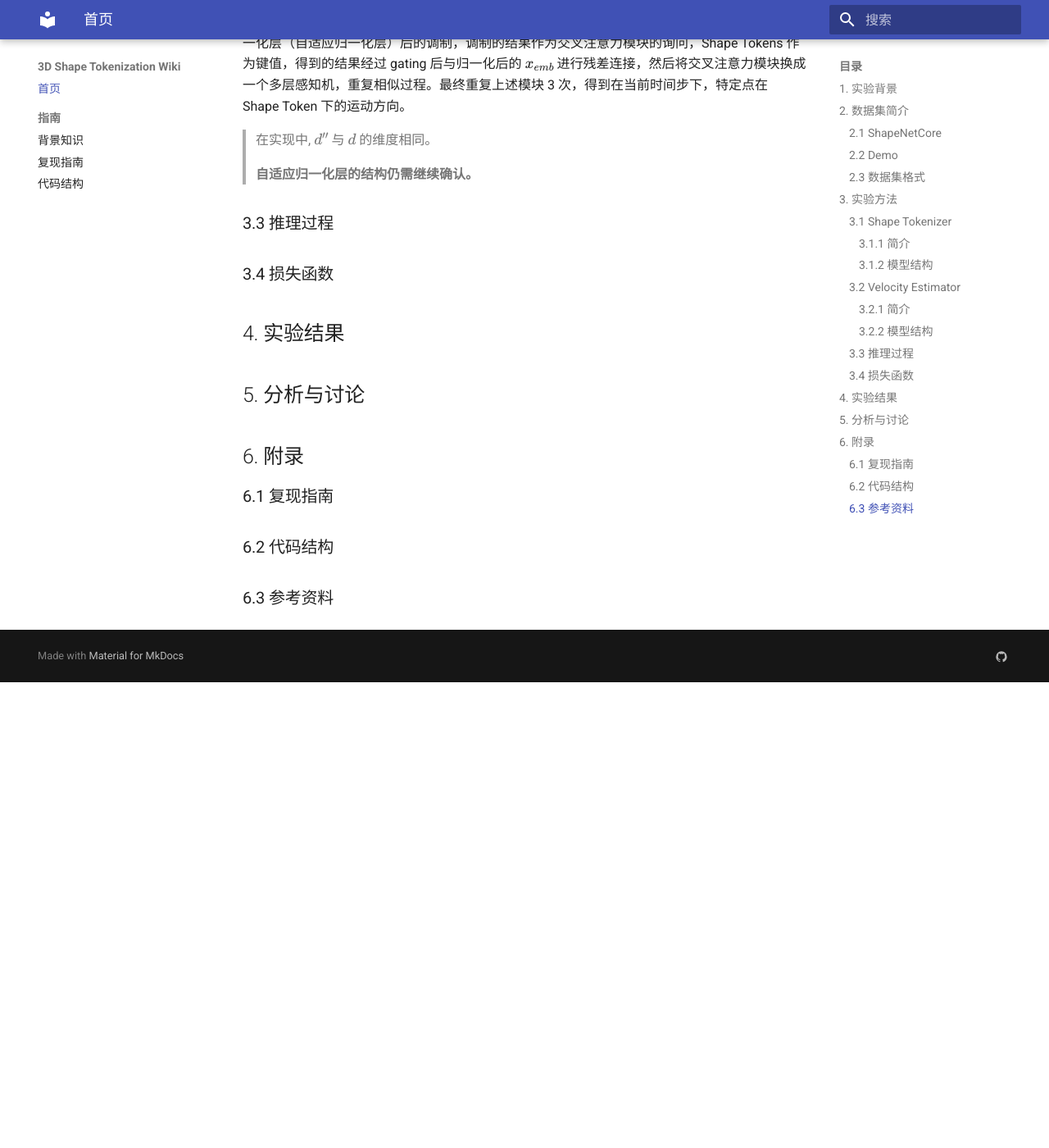
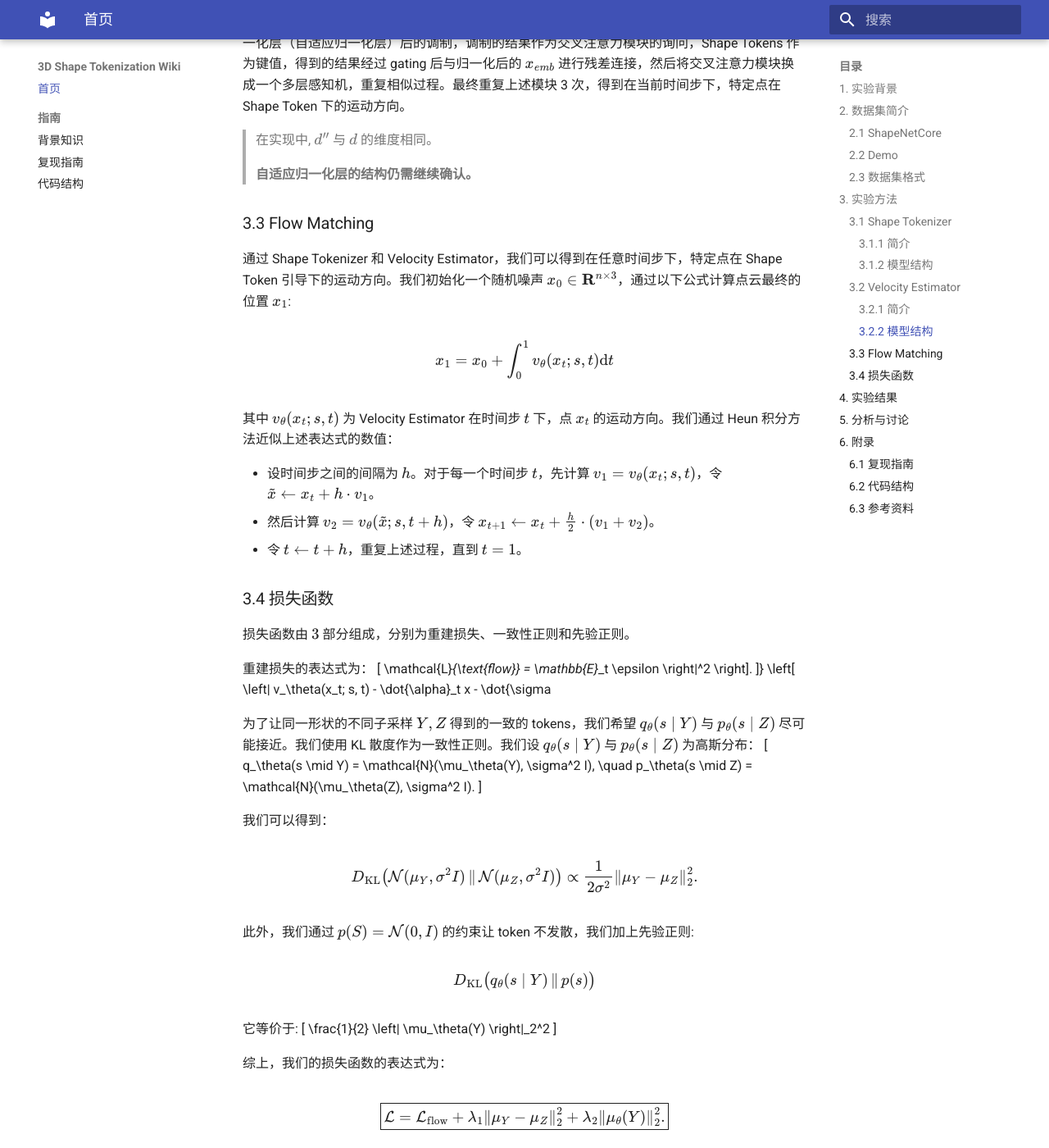
Before and after one commit to Sy-SU/3D-Shape-Tokenization, an MkDocs documentation site: the page built from docs/index.md, in a window 1280 px wide and 1400 px high, scrolled down 4534 px. Shown: the whole window at 82% size. Built offline with MkDocs 1.6.1 and Material for MkDocs 9.7.7, drawn with Linux system fonts in a browser that asks for light colours; before the commit the page ends 5366 px from its top, so only the background shows below that.

Commit message:
增加了损失函数部分

```diff
--- a/docs/index.md
+++ b/docs/index.md
@@ -81,9 +81,56 @@ Velocity Estimator 接收 Shape Tokenizer 编码的 $k$ 个 $d$ 维的 Shape Tok
 
 > **自适应归一化层的结构仍需继续确认。**
 
-### 3.3 推理过程
+### 3.3 Flow Matching
+
+通过 Shape Tokenizer 和 Velocity Estimator，我们可以得到在任意时间步下，特定点在 Shape Token 引导下的运动方向。我们初始化一个随机噪声 $x_0 \in \mathbf{R}^{n \times 3}$，通过以下公式计算点云最终的位置 $x_1$:
+
+$$x_1 = x_0 + \int_{0}^{1}v_{\theta}(x_t;s,t) \mathrm{d} t$$
+
+其中 $v_{\theta}(x_t;s,t)$ 为 Velocity Estimator 在时间步 $t$ 下，点 $x_t$ 的运动方向。我们通过 Heun 积分方法近似上述表达式的数值：
+
+- 设时间步之间的间隔为 $h$。对于每一个时间步 $t$，先计算 $v_1 = v_{\theta}(x_t;s,t)$，令 $\tilde{x} \leftarrow x_t + h \cdot v_1$。
+- 然后计算 $v_2 = v_{\theta}(\tilde{x};s,t+h)$，令 $x_{t+1} \leftarrow x_t + \frac{h}{2} \cdot (v_1 + v_2)$。
+- 令 $t \leftarrow t + h$，重复上述过程，直到 $t = 1$。
 
 ### 3.4 损失函数
+
+损失函数由 $3$ 部分组成，分别为重建损失、一致性正则和先验正则。
+
+重建损失的表达式为：
+\[
+\mathcal{L}_{\text{flow}} = \mathbb{E}_{t, x_0, x_1} \left[ \left\| v_\theta(x_t; s, t) - \dot{\alpha}_t x - \dot{\sigma}_t \epsilon \right\|^2 \right].
+\]
+
+为了让同一形状的不同子采样 $Y, Z$ 得到的一致的 tokens，我们希望 $q_\theta(s \mid Y)$ 与 $p_\theta(s \mid Z)$ 尽可能接近。我们使用 KL 散度作为一致性正则。我们设 $q_\theta(s \mid Y)$ 与 $p_\theta(s \mid Z)$ 为高斯分布：
+\[
+q_\theta(s \mid Y) = \mathcal{N}(\mu_\theta(Y), \sigma^2 I), \quad
+p_\theta(s \mid Z) = \mathcal{N}(\mu_\theta(Z), \sigma^2 I).
+\]
+
+我们可以得到：
+
+\[
+D_{\mathrm{KL}}\big(\mathcal{N}(\mu_Y, \sigma^2 I) \,\|\, \mathcal{N}(\mu_Z, \sigma^2 I)\big)
+\propto \frac{1}{2\sigma^2} \left\| \mu_Y - \mu_Z \right\|_2^2.
+\]
+
+此外，我们通过 $p(S) = \mathcal{N}(0, I)$ 的约束让 token 不发散，我们加上先验正则:
+
+\[
+D_{\mathrm{KL}}\big(q_\theta(s \mid Y) \,\|\, p(s)\big)
+\]
+
+它等价于:
+\[
+\frac{1}{2} \left\| \mu_\theta(Y) \right\|_2^2
+\]
+
+综上，我们的损失函数的表达式为：
+
+\[
+\boxed{ \mathcal{L} = \mathcal{L}_{\text{flow}} + \lambda_1 \left\| \mu_Y - \mu_Z \right\|_2^2 + \lambda_2 \left\| \mu_\theta(Y) \right\|_2^2. }
+\]
 
 ## 4. 实验结果
 
```
